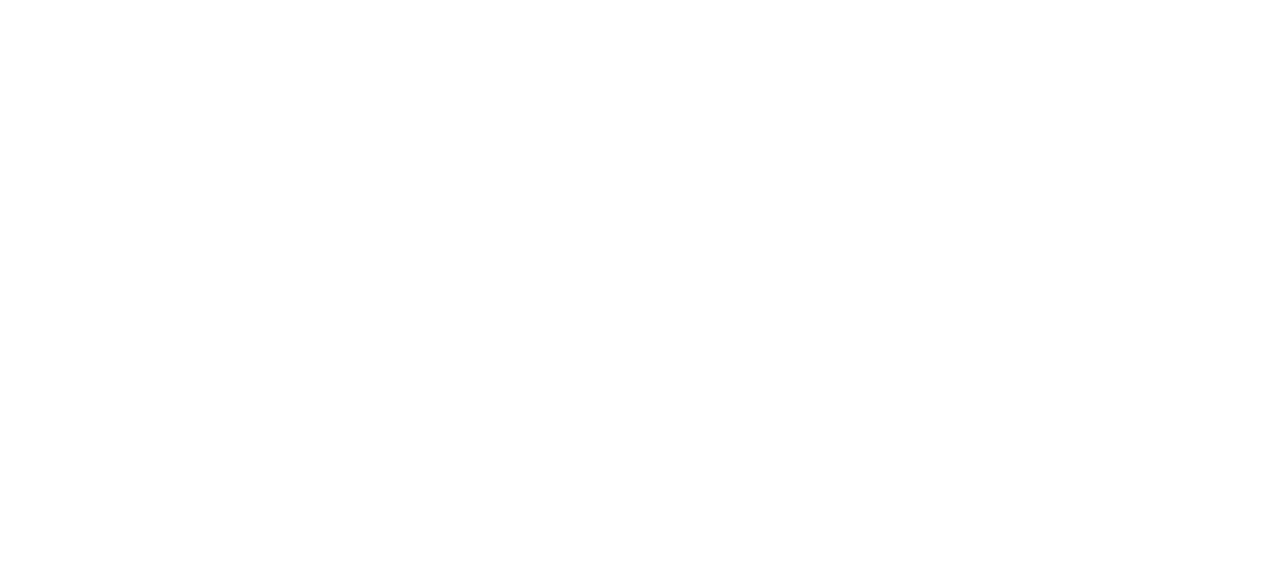
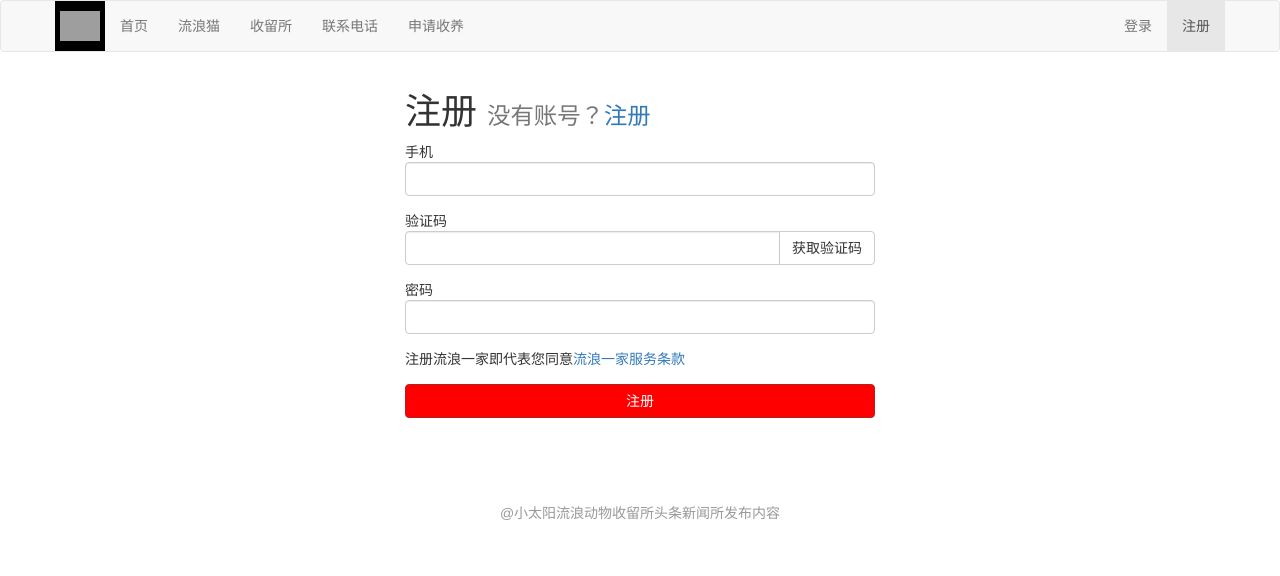
Before and after one commit to xty159/LM15150400518, a plain HTML site: page signup.html in a window 1280 px wide. Drawn offline with Linux system fonts and the light colour scheme; grey boxes are pictures that could not be loaded.

Commit message:
添加注册界面

```diff
--- a/signup.html
+++ b/signup.html
@@ -0,0 +1,63 @@
+<!DOCTYPE html>
+<html lang="en">
+<head>
+    <meta charset="UTF-8">
+    <meta name="viewport" content="width=device-width, user-scalable=no, initial-scale=1.0, maximum-scale=1.0, minimum-scale=1.0">
+    <title>lvmiao</title>
+    <link rel="stylesheet" href="css/boostrap.min.css">
+    <link rel="stylesheet" href="css/main.css">
+</head>
+<body>
+    <div class="navbar navbar-default">
+       <div class="container">
+        <div class="navbar-header">
+            <a href="index.html"  class="navbar-brand"></a>
+        </div>
+           <ul class="nav navbar-nav">
+               <li><a href="#">首页</a></li>
+               <li><a href="#">流浪猫</a></li>
+               <li><a href="#">收留所</a></li>
+               <li><a href="#">联系电话</a></li>
+               <li><a href="#">申请收养</a></li>
+           </ul>
+           <ul class="nav navbar-nav navbar-right">
+               <li><a href="login.html">登录</a></li>
+               <li class="active"><a href="signup.html">注册</a></li>
+           </ul>
+        </div>
+    </div>
+    <div class="container container-small">
+        <h1>注册
+            <small>没有账号？<a href="signup.html">注册</a></small>
+        </h1>
+        <form>
+           <div class="form-group">
+                <lable>手机</lable>
+                <input type="text" class="form-control">
+            </div>
+            <div class="form-group">
+                <lable>验证码</lable>
+                <div class="input-group">
+                <input type="text" class="form-control">
+                <div class="input-group-btn">
+                    <div class="btn btn-default">获取验证码</div>
+                </div>
+                </div>
+            </div>
+            <div class="form-group">
+                <lable>密码</lable>
+                <input type="password" class="form-control">
+            </div>
+            <div class="form-group">
+                注册流浪一家即代表您同意<a href="#">流浪一家服务条款</a>
+            </div>
+            <div class="form-group">
+                <button class="btn btn-primary btn-block" type='submit'>注册</button>
+            </div>
+        </form>
+    </div>
+    <div class="footer">
+       @小太阳流浪动物收留所头条新闻所发布内容
+    </div>
+</body>
+</html>
```
Also changed, not shown: index.html (+2 -2 lines), login.html (+1 -1 lines).
